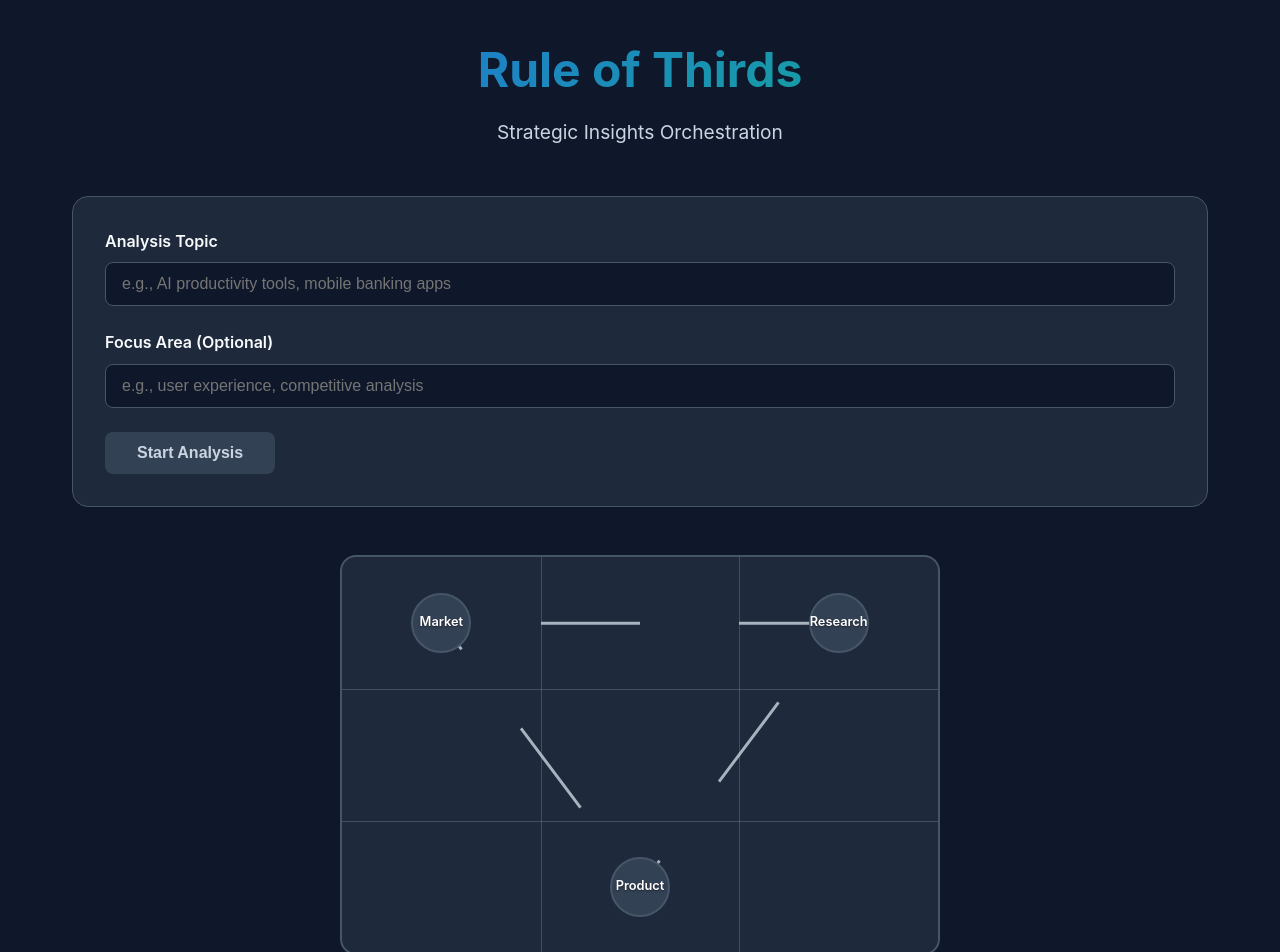
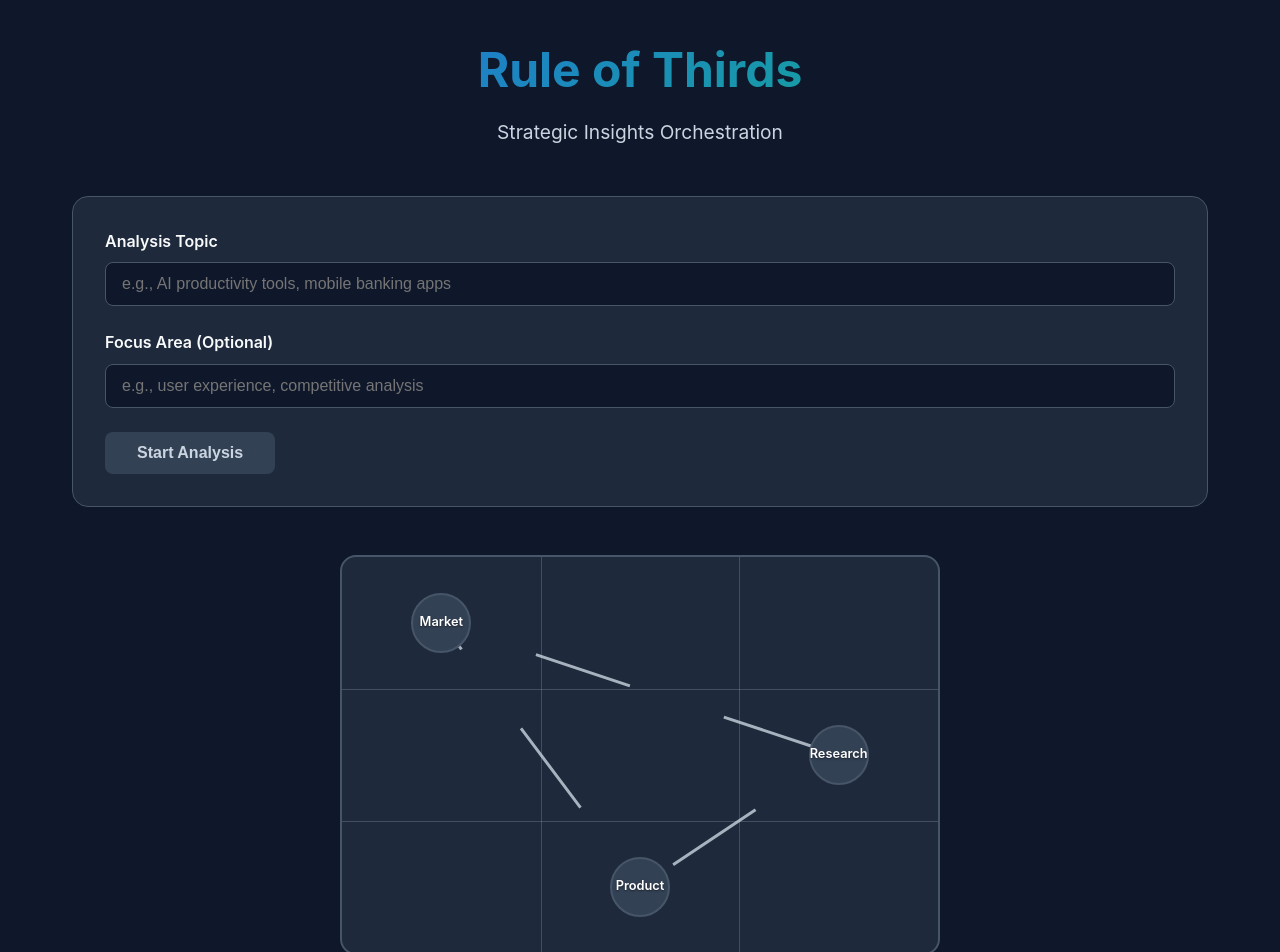
Before and after one commit to damondel/rule-of-thirds-webapp, a React (Vite) app in the folder web/: page / in a window 1280 px wide. Shown: the top 952 px of the page. Built offline with nearby package versions, Linux system fonts and the light colour scheme.

Commit message:
Fix triangular layout, sequential line drawing, and RGB colors

```diff
--- a/web/src/App.tsx
+++ b/web/src/App.tsx
@@ -289,13 +289,13 @@ function App() {
           <svg className="connection-lines" viewBox="0 0 600 400">
             {/* Line from Market to Research */}
             <line
-              x1="100" y1="67"
-              x2="500" y2="67"
+             x1="100" y1="67"
+             x2="500" y2="200"
               className={`connection-line ${animationState.line1Drawn ? 'drawn' : ''}`}
             />
             {/* Line from Research to Product */}
             <line
-              x1="500" y1="67"
+             x1="500" y1="200"
               x2="300" y2="333"
               className={`connection-line ${animationState.line2Drawn ? 'drawn' : ''}`}
             />
--- a/web/src/index.css
+++ b/web/src/index.css
@@ -280,7 +280,7 @@ body {
 }
 
 .research-dot {
-  top: 16.67%; /* Top row */
+  top: 50%; /* Middle row */
   left: 83.33%; /* Right column */
 }
 
```
